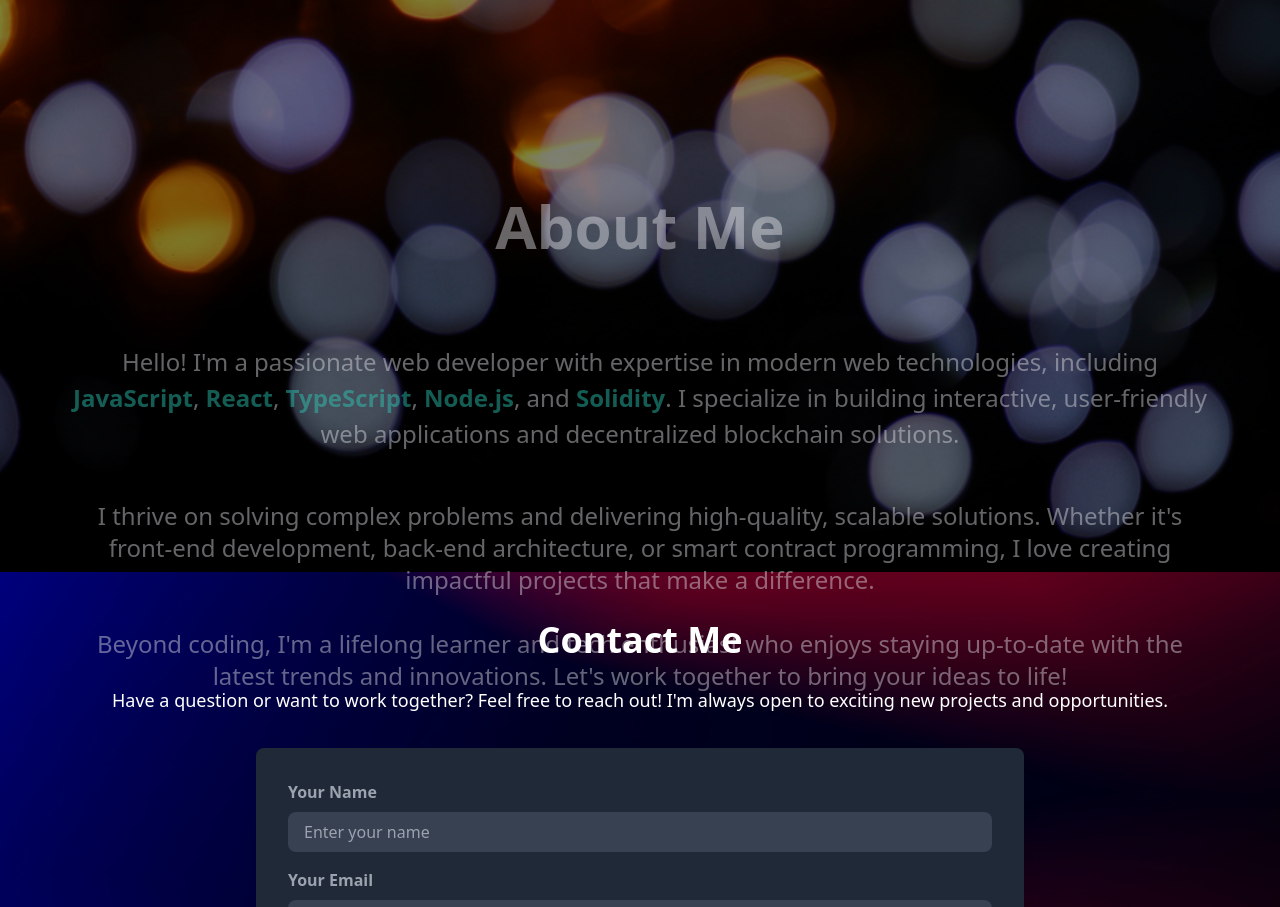
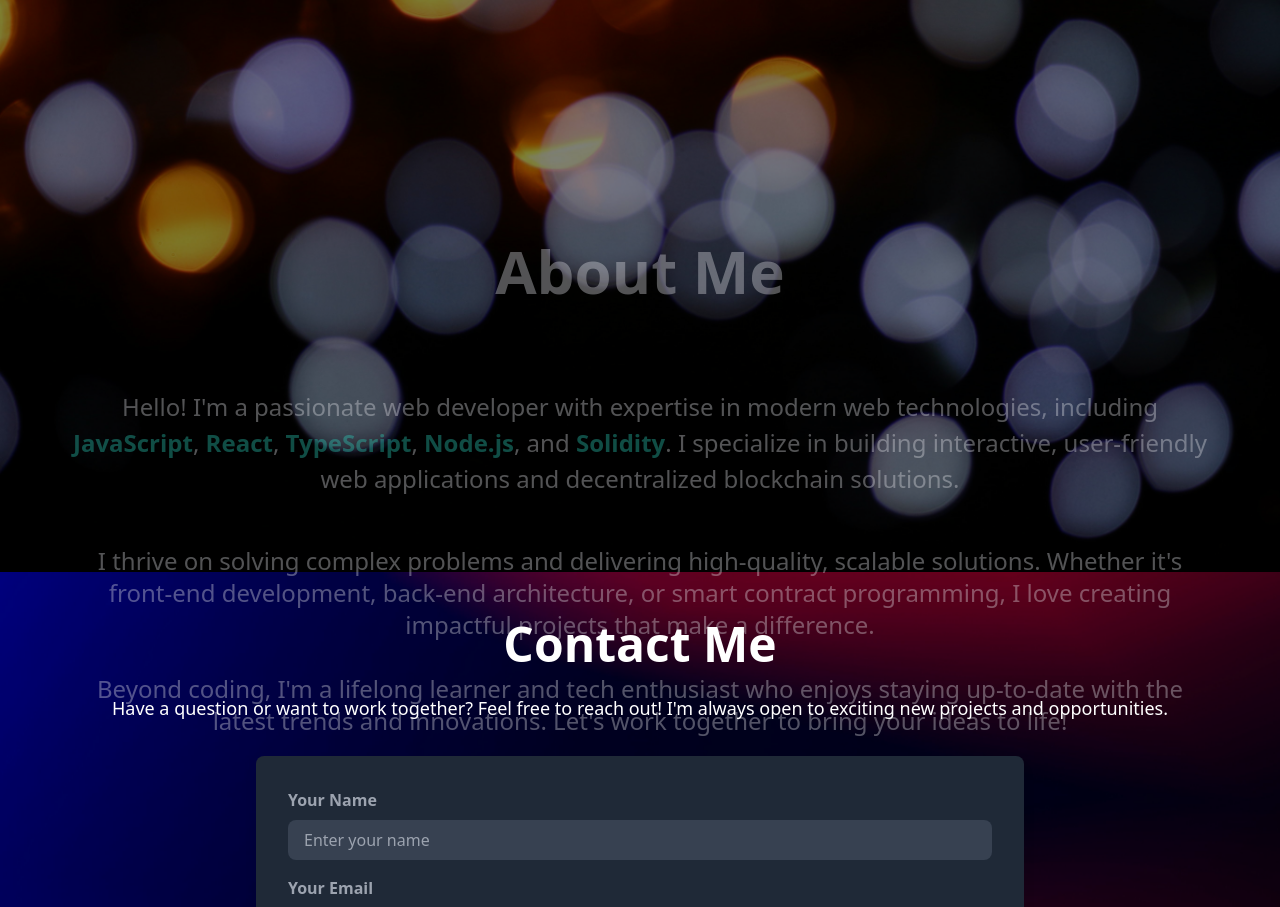
Before and after one commit to Marvy247/My-Portfolio, a React (Vite) app: page / in a window 1280 px wide. Shown: the part 1120-2027 px from the top of the page. Built offline with nearby package versions, Linux system fonts and the light colour scheme.

Commit message:
Completed the forms

```diff
--- a/src/Component/About.jsx
+++ b/src/Component/About.jsx
@@ -1,6 +1,8 @@
-import React, { useEffect } from "react";
+import React, { useEffect, useState } from "react";
 
 const About = () => {
+  const [animate, setAnimate] = useState(false);
+
   useEffect(() => {
     const aboutSection = document.getElementById("about");
     let scrollInterval;
@@ -18,23 +20,45 @@ const About = () => {
       scrollInterval = setInterval(scrollContent, 50);
     });
 
+    // Intersection Observer to trigger animation on scroll into view
+    const observer = new IntersectionObserver((entries) => {
+      entries.forEach((entry) => {
+        if (entry.isIntersecting) {
+          setAnimate(true);
+          observer.unobserve(entry.target); // Stop observing after animation triggers
+        }
+      });
+    });
+
+    observer.observe(aboutSection);
+
     return () => {
       clearInterval(scrollInterval);
       aboutSection.removeEventListener("mouseover", stopScrolling);
       aboutSection.removeEventListener("mouseleave", () => {
         scrollInterval = setInterval(scrollContent, 50);
       });
+      observer.disconnect(); // Clean up observer
     };
   }, []);
+
+  const handleClick = () => {
+    setAnimate(true);
+  };
 
   return (
     <section
       id="about"
       className="relative bg-cover bg-center h-screen py-12 px-6"
       style={{ backgroundImage: "url('/three.jpg')" }}
+      onClick={handleClick}
     >
       <div className="absolute inset-0 bg-black opacity-50"></div>
-      <div className="max-w-6xl mx-auto text-center relative z-10 animate-slideUp">
+      <div
+        className={`max-w-6xl mx-auto text-center relative z-10 ${
+          animate ? "animate-slideUp" : ""
+        }`}
+      >
         <h2 className="text-6xl p-16 font-bold mb-6 text-gray-200">About Me</h2>
         <p className="text-2xl leading-9 mb-12 text-gray-200">
           Hello! I'm a passionate web developer with expertise in modern web
--- a/src/Component/Contact.jsx
+++ b/src/Component/Contact.jsx
@@ -10,7 +10,7 @@ const Contact = () => {
       <div className="absolute inset-0 bg-black opacity-50"></div>{" "}
       {/* Overlay for opacity */}
       <div className="max-w-6xl mx-auto text-center relative z-10">
-        <h2 className="text-4xl font-bold mb-6">Contact Me</h2>
+        <h2 className="text-5xl font-bold mb-6">Contact Me</h2>
         <p className="text-lg leading-8 mb-8">
           Have a question or want to work together? Feel free to reach out! I'm
           always open to exciting new projects and opportunities.
@@ -18,8 +18,9 @@ const Contact = () => {
 
         {/* Contact Form */}
         <form
-          action="https://formspree.io/f/your-form-id" // Replace 'your-form-id' with your Formspree endpoint
+          action="https://docs.google.com/forms/u/0/d/e/1FAIpQLSczF15eFd_wexLMOzz9WAsJDtx9Ptnc9-LJgjxBCk4TUpzN6A/formResponse"
           method="POST"
+          target="_blank"
           className="max-w-3xl mx-auto bg-gray-800 p-8 rounded-lg shadow-lg"
         >
           <div className="mb-4">
@@ -32,7 +33,7 @@ const Contact = () => {
             <input
               type="text"
               id="name"
-              name="name"
+              name="entry.1530968004"
               placeholder="Enter your name"
               className="w-full px-4 py-2 bg-gray-700 text-white rounded-lg focus:outline-none focus:ring-2 focus:ring-teal-400"
               required
@@ -48,7 +49,7 @@ const Contact = () => {
             <input
               type="email"
               id="email"
-              name="email"
+              name="entry.2113749448"
               placeholder="Enter your email"
               className="w-full px-4 py-2 bg-gray-700 text-white rounded-lg focus:outline-none focus:ring-2 focus:ring-teal-400"
               required
@@ -63,7 +64,7 @@ const Contact = () => {
             </label>
             <textarea
               id="message"
-              name="message"
+              name="entry.854561098"
               rows="5"
               placeholder="Enter your message"
               className="w-full px-4 py-2 bg-gray-700 text-white rounded-lg focus:outline-none focus:ring-2 focus:ring-teal-400"
--- a/src/index.css
+++ b/src/index.css
@@ -13,7 +13,7 @@
 }
 
 .animate-slideUp {
-  animation: slideUp 20s ease-out forwards;
+  animation: slideUp 25s ease-out forwards;
 }
 
 /* Original content here */
```
